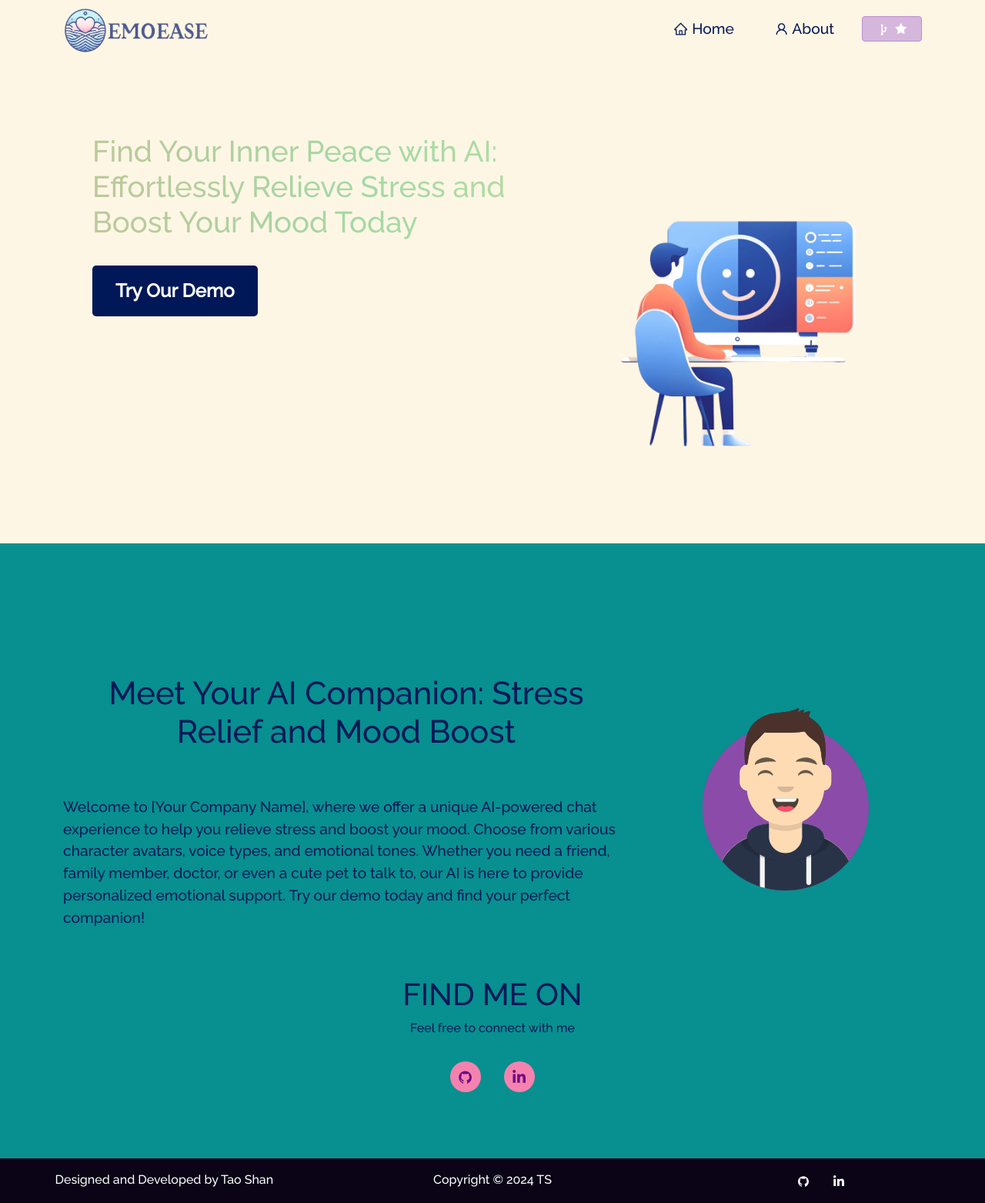
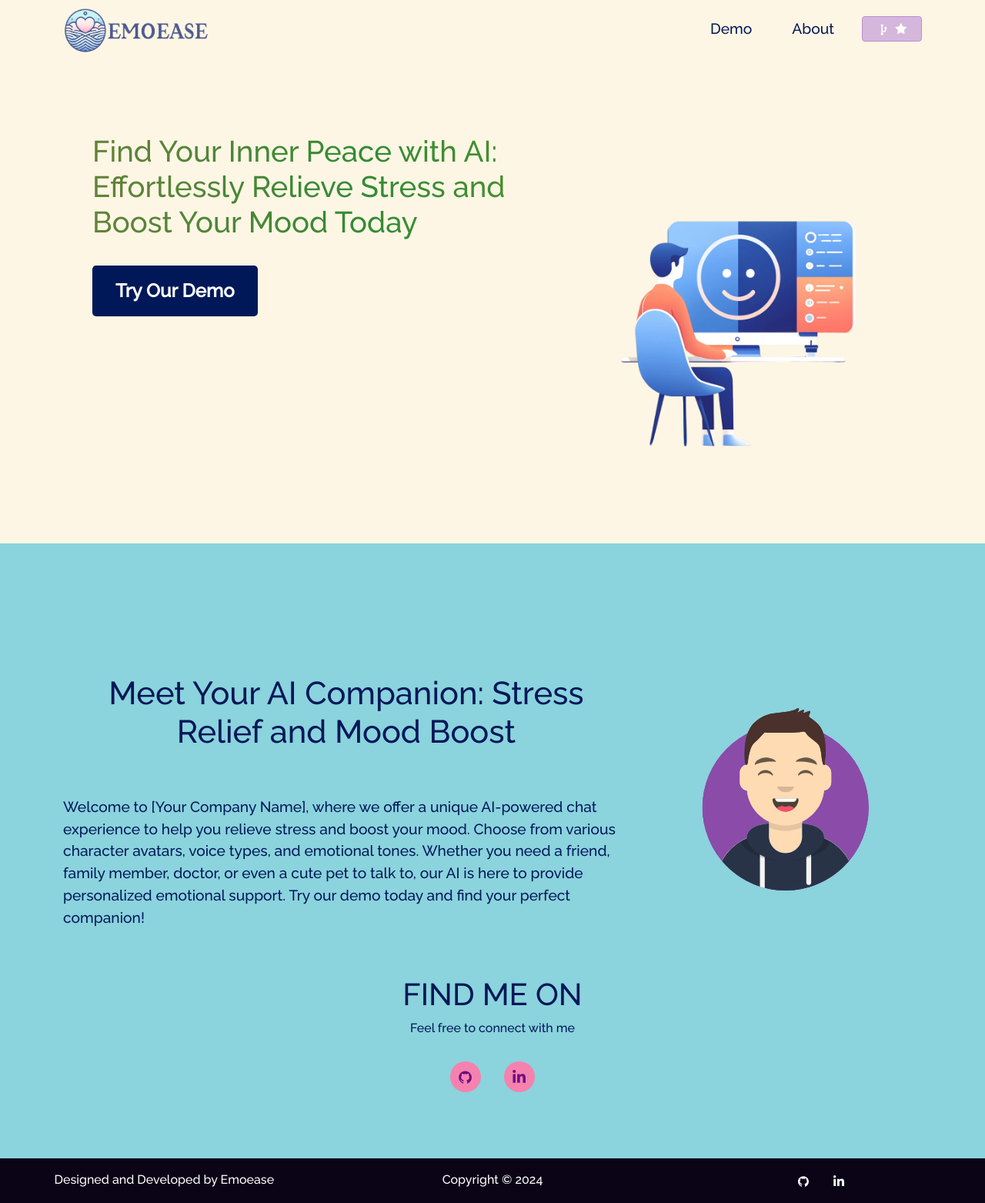
Before and after one commit to DavidShan40/EmoEase_AI_Front_End, a React (Create React App) app: page / in a window 1280 px wide. Shown: the whole page at 77% size. Built offline with nearby package versions, Linux system fonts and the light colour scheme.

Commit message:
update: change the UI style

```diff
--- a/src/components/Footer.js
+++ b/src/components/Footer.js
@@ -17,10 +17,10 @@ function Footer() {
       </Row> */}
       <Row>
         <Col md="4" className="footer-copywright">
-          <h3>Designed and Developed by Tao Shan</h3>
+          <h3>Designed and Developed by Emoease</h3>
         </Col>
         <Col md="4" className="footer-copywright">
-          <h3>Copyright © {year} TS</h3>
+          <h3>Copyright © {year}</h3>
         </Col>
         <Col md="4" className="footer-body">
           <ul className="footer-icons">
--- a/src/components/Navbar.js
+++ b/src/components/Navbar.js
@@ -45,10 +45,12 @@ function NavBar() {
           <span></span>
         </Navbar.Toggle>
         <Navbar.Collapse id="responsive-navbar-nav">
-          <Nav className="ms-auto" defaultActiveKey="#home">
+          {/* <Nav className="ms-auto" defaultActiveKey="#home"> */}
+          <Nav className="ms-auto">
             <Nav.Item>
-              <Nav.Link as={Link} to="/" onClick={() => updateExpanded(false)}>
-                <AiOutlineHome style={{ marginBottom: "2px" }} /> Home
+              <Nav.Link as={Link} to="https://emoeaseai.streamlit.app" onClick={() => updateExpanded(false)}>
+                {/* <AiOutlineHome style={{ marginBottom: "2px" }} />  */}
+                Demo
               </Nav.Link>
             </Nav.Item>
 
@@ -58,14 +60,15 @@ function NavBar() {
                 to="/about"
                 onClick={() => updateExpanded(false)}
               >
-                <AiOutlineUser style={{ marginBottom: "2px" }} /> About
+                {/* <AiOutlineUser style={{ marginBottom: "2px" }} />  */}
+                About
               </Nav.Link>
             </Nav.Item>
 
             <Nav.Item className="fork-btn">
               <Button
                 style={{ "border-color": "#ba8ed3" }}
-                href="https://github.com/DavidShan40/EmoEase_AI"
+                href="https://github.com/DavidShan40/Front-End"
                 target="_blank"
                 className="fork-btn-inner"
               >
--- a/src/index.css
+++ b/src/index.css
@@ -4,5 +4,5 @@ body {
   font-family: "Raleway", serif !important;
   -webkit-font-smoothing: antialiased;
   -moz-osx-font-smoothing: grayscale;
-  background-image: linear-gradient(to left, rgb(8, 143, 143), rgb(8, 143, 143));
+  /* background-image: linear-gradient(to left, rgb(8, 143, 143), rgb(8, 143, 143)); */
 }
--- a/src/style.css
+++ b/src/style.css
@@ -263,7 +263,7 @@ button:focus {
 .home-header {
   /* padding-top: 80px !important; */
   font-weight: bold;
-  background: linear-gradient(270deg, #80BFFF, #FFEC99, #A3D9A5, #FF9B80); /* 淡化颜色*/
+  background: linear-gradient(270deg, #398cdf, #c4a51a, #328b35, #eb6844); /* 淡化颜色*/
   background-size: 600% 600%;
   -webkit-background-clip: text;
   -webkit-text-fill-color: transparent;
@@ -288,8 +288,9 @@ button:focus {
 }
 
 .demo-button:hover {
-  background-color: #0056b3; /* 悬停时的深蓝色背景 */
+  background-color: #1c45b5c2; /* 悬停时的深蓝色背景 */
   transform: scale(1.05); /* 悬停时的缩放效果 */
+  color: white;
 }
 
 
@@ -372,6 +373,7 @@ button:focus {
   position: relative;
   padding-bottom: 70px !important;
   padding-top: 70px !important;
+  background-color: #8bd3dd;
 }
 
 .home-about-description {
```
